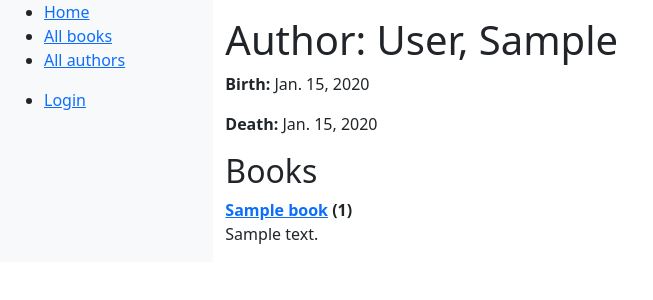
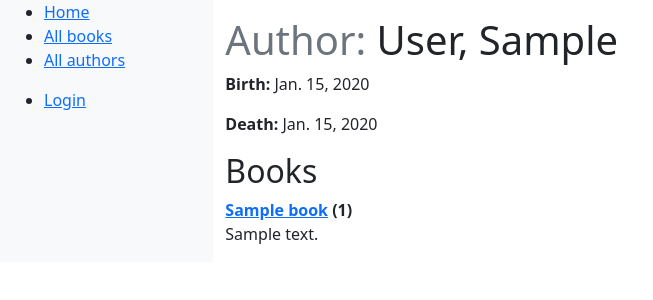
Before and after one commit to Weapon-X6/Dibliothek, a Django app: page /catalog/authors/1 in a window 1280 px wide. Shown: the top 300 px of the page, without its empty margins (0-653 px from the left). Run offline with Django 5.2, Linux system fonts and the light colour scheme; tables that the repository leaves empty hold one stand-in row (values such as "Sample post").

Commit message:
Improve UI on author-detail

```diff
--- a/catalog/templates/catalog/author_detail.html
+++ b/catalog/templates/catalog/author_detail.html
@@ -1,10 +1,11 @@
 {% extends "base_generic.html" %}
 
 {% block content %}
-  <h1>Author: {{ author }}</h1>
+  <h1><span class="text-secondary">Author: </span>{{ author }}</h1>
 
   <p><strong>Birth:</strong> {{ author.date_of_birth }}</p>
   <p><strong>Death:</strong> {% if author.date_of_death %} {{ author.date_of_death }} {% endif %} </p>
+
   <div>
     <h2>Books</h2>
     <dl>
```
